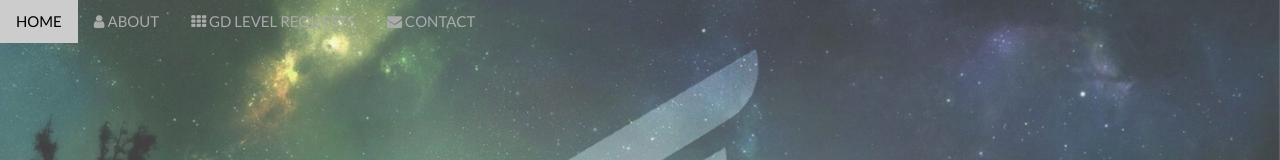
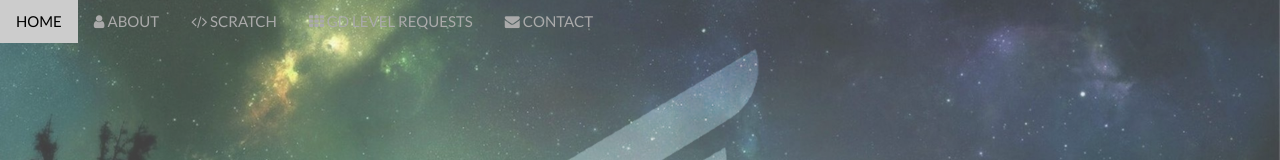
Before and after one commit to nexensys/errorgamer2000.github.io, a plain HTML site: page home/index.html in a window 1280 px wide. Shown: the top 160 px of the page. Drawn offline with nearby package versions, Linux system fonts and the light colour scheme.

Commit message:
Update index.html

```diff
--- a/home/index.html
+++ b/home/index.html
@@ -23,8 +23,7 @@
         font-family: "Lato", sans-serif
     }
 
-    body,
-    html {
+    body {
         height: 100%;
         color: #aaa;
         line-height: 1.8
@@ -83,8 +82,8 @@
 
 <body>
     <div class="w3-top">
-        <div class="w3-bar" id="myNavbar"> <a class="w3-bar-item w3-button w3-hover-black w3-hide-medium w3-hide-large w3-right" href="javascript:void(0);" onclick="toggleFunction()" title="Toggle Navigation Menu"> <i class="fa fa-bars"></i> </a> <a href="#home" class="w3-bar-item w3-button">HOME</a>            <a href="#about" class="w3-bar-item w3-button w3-hide-small"><i class="fa fa-user"></i> ABOUT</a> <a href="#portfolio" class="w3-bar-item w3-button w3-hide-small"><i class="fa fa-th"></i> GD LEVEL REQUESTS</a> <a href="#contact" class="w3-bar-item w3-button w3-hide-small"><i class="fa fa-envelope"></i> CONTACT</a></div>
-        <div id="navDemo" class="w3-bar-block w3-white w3-hide w3-hide-large w3-hide-medium"> <a href="#about" class="w3-bar-item w3-button" onclick="toggleFunction()">ABOUT</a> <a href="#portfolio" class="w3-bar-item w3-button" onclick="toggleFunction()">GD LEVEL REQUESTS</a> <a href="#contact" class="w3-bar-item w3-button" onclick="toggleFunction()">CONTACT</a></div>
+        <div class="w3-bar" id="myNavbar"> <a class="w3-bar-item w3-button w3-hover-black w3-hide-medium w3-hide-large w3-right" href="javascript:void(0);" onclick="toggleFunction()" title="Toggle Navigation Menu"> <i class="fa fa-bars"></i> </a> <a href="#home" class="w3-bar-item w3-button">HOME</a>            <a href="#about" class="w3-bar-item w3-button w3-hide-small"><i class="fa fa-user"></i> ABOUT</a> <a href="#scratch" class="w3-bar-item w3-button" onclick="toggleFunction()"><i class="fa fa-code"></i> SCRATCH</a> <a href="#portfolio" class="w3-bar-item w3-button w3-hide-small"><i class="fa fa-th"></i> GD LEVEL REQUESTS</a> <a href="#contact" class="w3-bar-item w3-button w3-hide-small"><i class="fa fa-envelope"></i> CONTACT</a></div>
+        <div id="navDemo" class="w3-bar-block w3-white w3-hide w3-hide-large w3-hide-medium"> <a href="#about" class="w3-bar-item w3-button" onclick="toggleFunction()">ABOUT</a> <a href="#scratch" class="w3-bar-item w3-button" onclick="toggleFunction()">SCRATCH</a> <a href="#portfolio" class="w3-bar-item w3-button" onclick="toggleFunction()">GD LEVEL REQUESTS</a> <a href="#contact" class="w3-bar-item w3-button" onclick="toggleFunction()">CONTACT</a></div>
     </div>
     <div class="bgimg-1 w3-display-container w3-opacity-min" id="home">
         <div class="w3-display-middle" style="white-space:nowrap;"> <span class="w3-center w3-padding-large w3-black w3-xlarge w3-wide w3-animate-opacity">ERROR <span class="w3-hide-small">GAMER</span> 2000</span>
```
